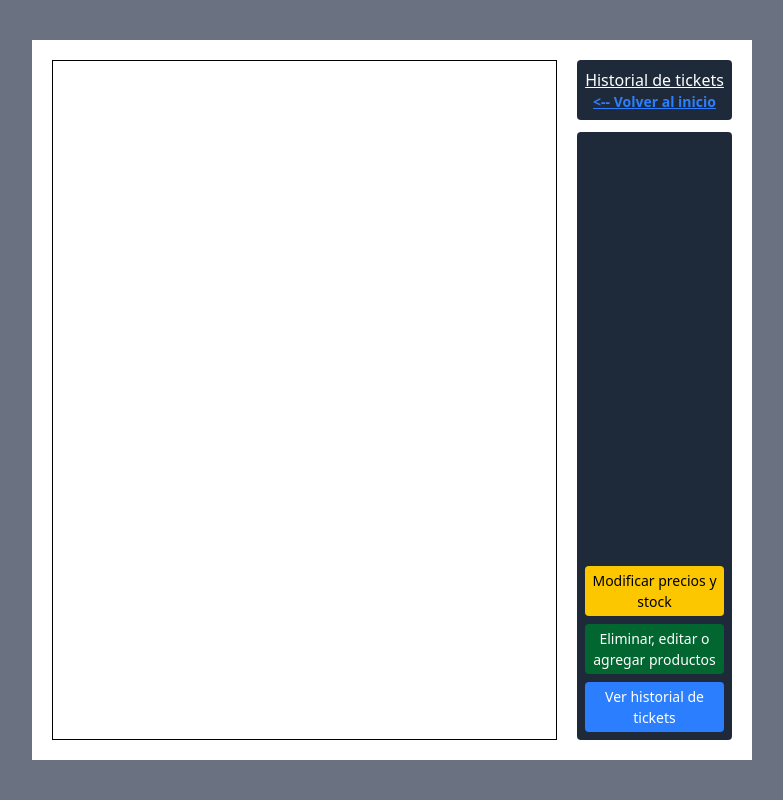
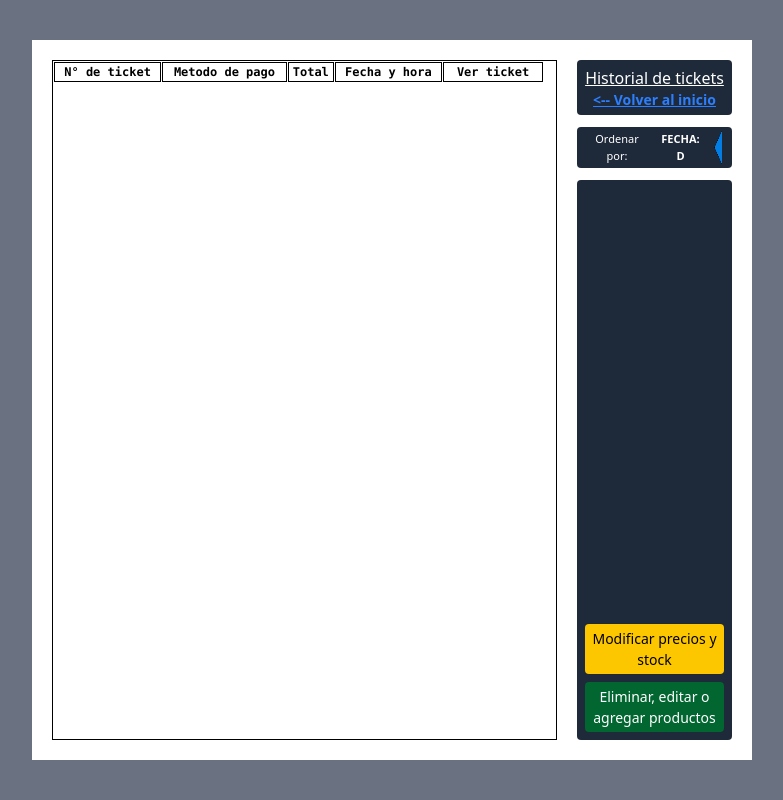
Before and after one commit to NardelliDavid/MateStocks, a Django app: page /tickets/historial_tickets in a window 1280 px wide. Shown: the whole page, without its empty margins (248-1031 px from the left). Run offline with Django 5.2, Linux system fonts and the light colour scheme; data that the repository does not hold is empty.

Commit message:
v1.0.0, se termino la opcion de descargar tickets y se agrego favicon.ico

```diff
--- a/apps/tickets/urls.py
+++ b/apps/tickets/urls.py
@@ -10,5 +10,7 @@ urlpatterns = [
     path("tickets/vaciarTicket", views.vaciarTicket, name="vaciarTicket"),
     path("tickets/ticketCreado", views.ticketCreado, name='ticketCreado'),
     path("tickets/verTicket/<int:id_ticket>", views.verTicket, name="verTicket"),
-    path("tickets/historial_tickets", views.historial_tickets, name="historial_tickets")
+    path("tickets/historial_tickets", views.historial_tickets, name="historial_tickets"),
+    path("tickets/recargarTabla_tickets", views.recargarTabla_tickets, name="recargarTabla_tickets"),
+    path("tickets/descargar_ticket/<int:id_ticket>", views.descargar_ticket, name="descargar_ticket")
 ]
--- a/apps/tickets/views.py
+++ b/apps/tickets/views.py
@@ -1,5 +1,5 @@
 #from django.http import HttpResponse
-from django.shortcuts import render, redirect
+from django.shortcuts import render
 from .validators import *
 from django.http import HttpResponse
 from django.views.decorators.cache import never_cache
@@ -262,7 +262,39 @@ def verTicket(request, id_ticket):
 
 def historial_tickets(request):
     if request.method == "GET":
+        tickets = Tickets.objects.all().order_by('-fecha_y_hora')
 
         return render(request, "tickets/historial_tickets.html", {
-            "tickets": "hola"
+            "tickets": tickets
         })
+
+def recargarTabla_tickets(request): # Para recargar la tabla mediante HTMX y ver los productos ordenados
+    if request.method == "GET":
+        if request.headers.get('HX-Request'):
+            ordenamientos = {
+                "fechaAscendente": "fecha_y_hora",
+                "fechaDescendente": "-fecha_y_hora",
+                "totalMayor":"total",
+                "totalMenor":"-total"
+            }
+
+            caso = request.GET.get("caso")
+            orden = ordenamientos.get(caso)
+
+            if orden:
+                tickets = Tickets.objects.all().order_by(orden)
+            else:
+                tickets = Tickets.objects.all()
+
+            return render(request, "tickets/partials/tbody_historial_tickets.html", {
+                "tickets": tickets
+            })
+
+def descargar_ticket(request, id_ticket):
+    ticket = Tickets.objects.get(id=id_ticket)
+    detalles_ticket = Detalle_ticket.objects.filter(id_ticket=id_ticket)
+
+    return render(request, 'tickets/partials/descargar_ticket.html', {
+        "ticket": ticket,
+        "detalles_ticket": detalles_ticket
+    })
--- /dev/null
+++ b/static/javascript/tickets/ordenar_tickets.js
@@ -0,0 +1,38 @@
+function mostrar_ordenar_por() {
+  const ul = document.getElementById("menu_ordenar");
+  ul.classList.toggle("hidden");
+
+  const triangulo = document.getElementById("trianguloMenu");
+  triangulo.classList.toggle("-rotate-90");
+}
+
+function cambiar_texto_p(caso) {
+  const p = document.getElementById("metodo_ordenamiento");
+  const casoV = document.getElementById("metodo_p");
+
+  switch (caso) {
+    case "fechaAscendente": {
+      p.textContent = "FECHA: A";
+      casoV.value = "fechaAscendente";
+      break;
+    }
+    case "fechaDescendente": {
+      p.textContent = "FECHA: D";
+      casoV.value = "fechaDescendente";
+      break;
+    }
+    case "totalMayor": {
+      p.textContent = "TOTAL: D";
+      casoV.value = "totalMayor";
+      break;
+    }
+    case "totalMenor": {
+      p.textContent = "TOTAL: A";
+      casoV.value = "totalMenor";
+      break;
+    }
+    default: {
+      break;
+    }
+  }
+}
--- a/templates/base.html
+++ b/templates/base.html
@@ -4,6 +4,7 @@
 <head>
     <meta charset="UTF-8">
     <meta name="viewport" content="width=device-width, initial-scale=1.0">
+    <link rel="icon" href="{% static 'icons/favicon.ico' %}" type="image/x-icon">
     <script src="https://cdn.jsdelivr.net/npm/@tailwindcss/browser@4"></script>
     <script src="https://cdn.jsdelivr.net/npm/htmx.org@2.0.10/dist/htmx.min.js" integrity="sha384-H5SrcfygHmAuTDZphMHqBJLc3FhssKjG7w/CeCpFReSfwBWDTKpkzPP8c+cLsK+V" crossorigin="anonymous"></script>
     <title>{% block title %}{% endblock %}</title>
--- a/templates/tickets/historial_tickets.html
+++ b/templates/tickets/historial_tickets.html
@@ -1,16 +1,65 @@
 {% extends "base.html" %}
 {% load static %}
-{% block title %}Ticket creado{% endblock %}
+{% block title %}Historial de tickets{% endblock %}
 
 {% block table %}
 <div class="col-span-3 border border-collapse overflow-y-visible overflow-x-hidden pr-3 flex flex-col relative">
-
+  <table class="w-full font-mono border-separate border-spacing-[1px] text-center">
+    <thead>
+        <tr class="[&_th]:border [&_th]:text-[12px]">
+            <th>N° de ticket</th>
+            <th>Metodo de pago</th>
+            <th>Total</th>
+            <th>Fecha y hora</th>
+            <th class="w-[100px]">Ver ticket</th>
+        </tr>
+    </thead>
+    <tbody id="tbodytickets" class="[&_td]:border [&_td]:text-[12px]">
+        {% include 'tickets/partials/tbody_historial_tickets.html' %}
+    </tbody>
+  </table>
 </div>
 
 <div class="col-span-1 gap-3 flex flex-col justify-between">
     <div class="bg-gray-800 text-white text-center rounded flex flex-col justify-center h-[9%]">
         <h4 class="text-base underline">Historial de tickets</h4>
         <a href="/" class="text-sm text-blue-500 underline decoration-blue-500 font-bold"><-- Volver al inicio</a>
+    </div>
+
+    <script src="{% static 'javascript/tickets/ordenar_tickets.js' %}"></script>
+    <div class="relative p-1 bg-gray-800 text-white text-center rounded grid gap-3">
+
+        <input type="hidden" name="caso" id="metodo_p" value="fechaDescendente">
+        <div class="text-[11px] m-0 pl-1 pr-1 flex w-full justify-around ">
+            <p>Ordenar por: </p>
+
+            <p id="metodo_ordenamiento" class="ml-2 mr-2 font-bold">FECHA: D</p>
+            <img id="trianguloMenu" onclick="mostrar_ordenar_por()" src="{% static 'icons/triangulo.png' %}" alt="triangulo.png" class="w-[12px] cursor-pointer transition-transform duration-50">
+        </div>
+
+        <ul id="menu_ordenar" class="absolute w-full bg-gray-700 border top-full border-gray-600 rounded hidden">
+            <li hx-get="{% url 'recargarTabla_tickets' %}"
+                hx-trigger="click"
+                hx-target="#tbodytickets"
+                hx-vals='{"caso":"fechaAscendente"}'
+             onclick="mostrar_ordenar_por(); cambiar_texto_p('fechaAscendente')" class="text-[12px] cursor-pointer hover:text-blue-400 mt-2 mb-2">Fecha: Ascendente</li>
+            <li hx-get="{% url 'recargarTabla_tickets' %}"
+                hx-trigger="click"
+                hx-target="#tbodytickets"
+                hx-vals='{"caso":"fechaDescendente"}'
+             onclick="mostrar_ordenar_por(); cambiar_texto_p('fechaDescendente')" class="text-[12px] cursor-pointer hover:text-blue-400 mt-2 mb-2">Fecha: Descendente</li>
+            <li hx-get="{% url 'recargarTabla_tickets' %}"
+                hx-trigger="click"
+                hx-target="#tbodytickets"
+                hx-vals='{"caso":"totalMayor"}'
+             onclick="mostrar_ordenar_por(); cambiar_texto_p('totalMayor')" class="text-[12px] cursor-pointer hover:text-blue-400 mt-2 mb-2">TOTAL: (D) Mayor a menor</li>
+            <li hx-get="{% url 'recargarTabla_tickets' %}"
+                hx-trigger="click"
+                hx-target="#tbodytickets"
+                hx-vals='{"caso":"totalMenor"}'
+             onclick="mostrar_ordenar_por(); cambiar_texto_p('totalMenor')" class="text-[12px] cursor-pointer hover:text-blue-400 mt-2 mb-2">TOTAL: (A) Menor a mayor</li>
+
+        </ul>
     </div>
 
     <div class="bg-gray-800 text-white text-center rounded flex flex-col justify-end h-[91%]">
@@ -26,7 +75,6 @@
         <a href="{% url 'crud_productos' %}" class="bg-green-800 hover:bg-green-900"
             >Eliminar, editar o agregar productos</a
         >
-        <a href="{% url 'historial_tickets' %}" class="bg-blue-500 hover:bg-blue-600">Ver historial de tickets</a>
         </div>
     </div>
 </div>
--- a/templates/tickets/index.html
+++ b/templates/tickets/index.html
@@ -1,6 +1,6 @@
 {% extends "base.html" %}
 {% load static %}
-{% block title %}INICIO{% endblock %}
+{% block title %}Inicio{% endblock %}
 {% block table %}
 <script src="{% static 'javascript/productos/ver_texto_completo.js' %}"></script>
 
--- /dev/null
+++ b/templates/tickets/partials/tbody_historial_tickets.html
@@ -0,0 +1,16 @@
+{% load static %}
+        {% for ticket in tickets %}
+            <tr>
+                <td>{{ ticket.id }}</td>
+                <td>{{ ticket.metodo_pago }}</td>
+                <td>${{ ticket.total }}</td>
+                <td>{{ ticket.fecha_y_hora|date:"d/m/Y H:i" }}</td>
+                <td>
+                    <div class="flex justify-center">
+                        <a href="{% url 'verTicket' ticket.id %}" class="m-0 p-0">
+                            <img src="{% static 'icons/ojo-blue.png' %}" alt="ojo-blue.png" width="20px">
+                        </a>
+                    </div>
+                </td>
+            </tr>
+        {% endfor %}
```
Also changed, not shown: templates/tickets/partials/descargar_ticket.html (added, +134 -0 lines), templates/tickets/verTicket.html (+12 -9 lines), static/icons/favicon.ico (added), static/icons/ojo-blue.png (added).
